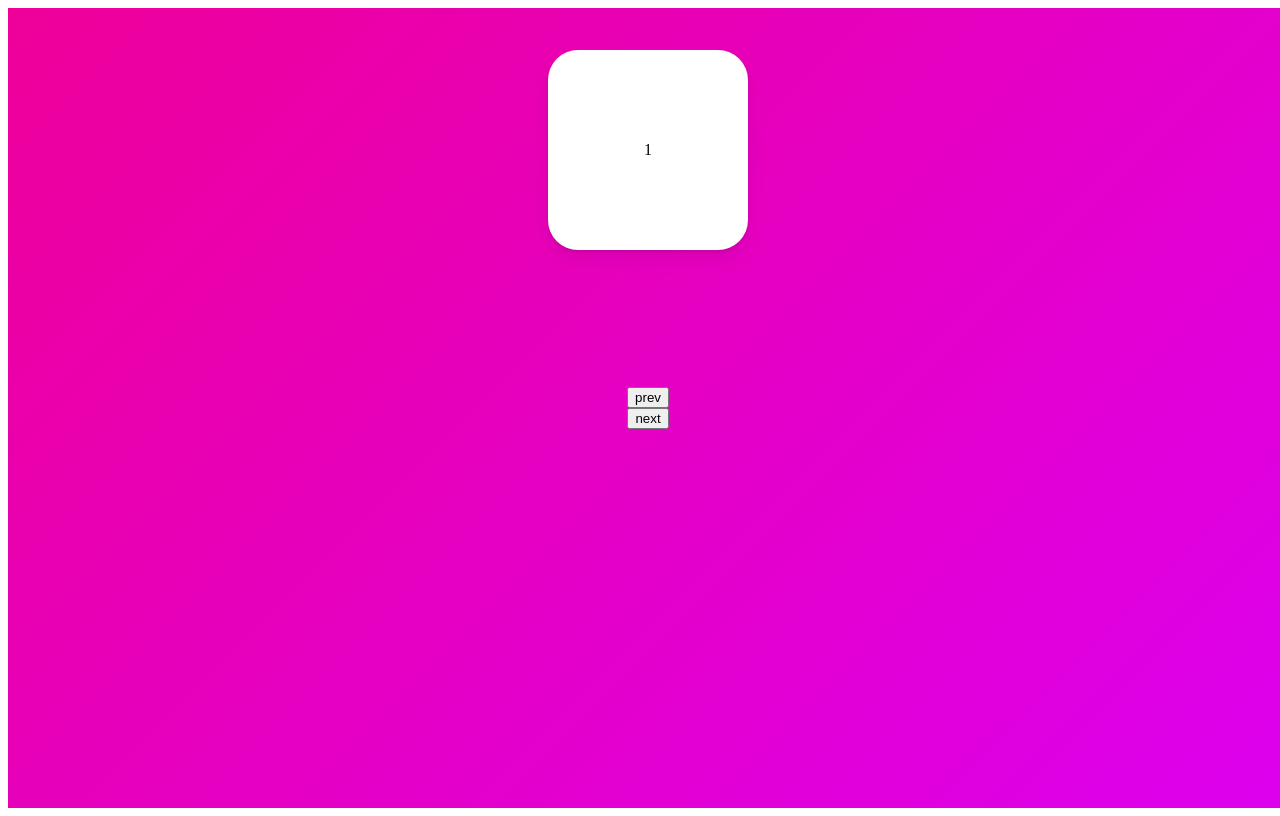
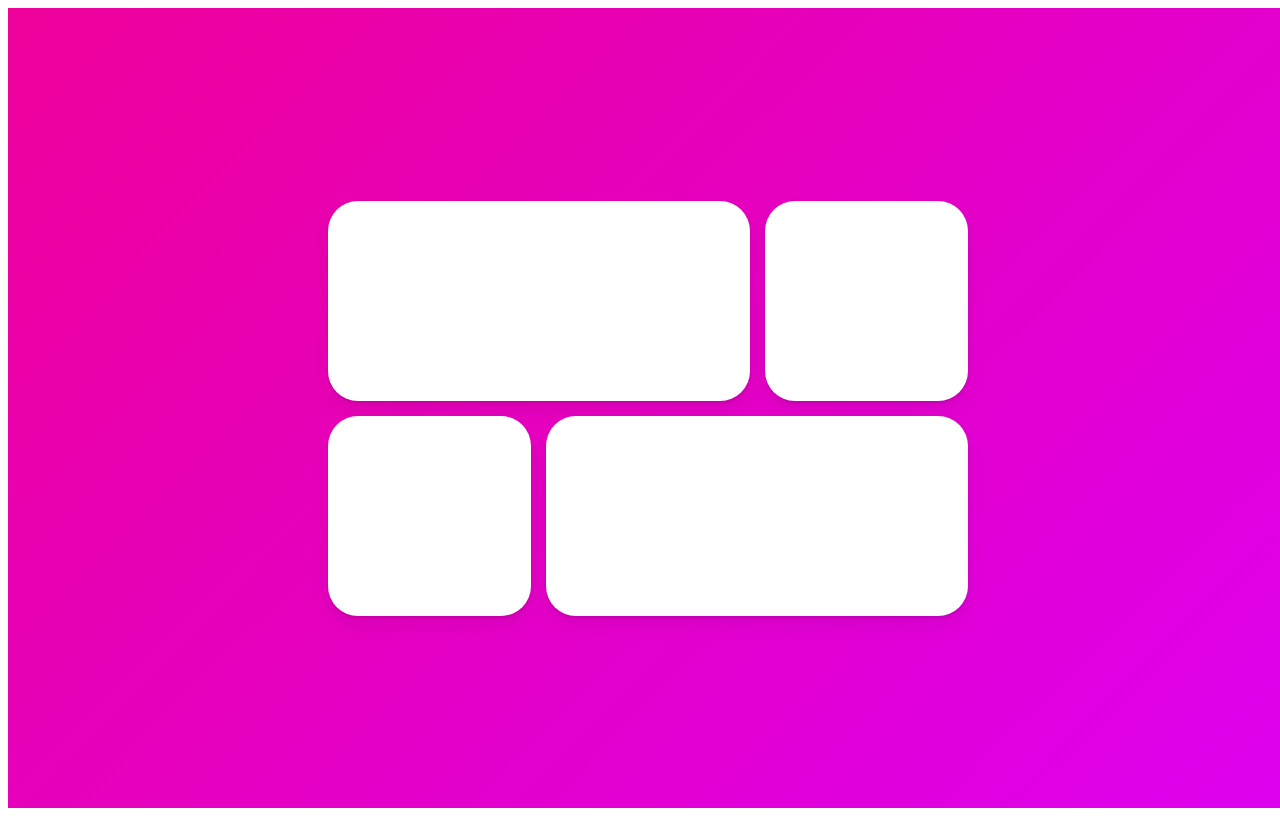
Before and after one commit to DINGUNOTE/react-master-class, a React (Create React App) app in the folder class-one/: page / in a window 1280 px wide. Built offline with nearby package versions, Linux system fonts and the light colour scheme.

Commit message:
feat: layout animation test

```diff
--- a/class-one/src/App.js
+++ b/class-one/src/App.js
@@ -10,82 +10,69 @@ import { useEffect, useState } from 'react';
 
 const Wrapper = styled(motion.div)`
   display: flex;
-  flex-direction: column;
   align-items: center;
   justify-content: center;
+  gap: 10vw;
   width: 100vw;
   height: 100vh;
   background: linear-gradient(135deg, rgb(238, 0, 153), rgb(221, 0, 238));
   overflow: hidden;
 `;
 
+const Grid = styled.div`
+  display: grid;
+  grid-template-columns: repeat(3, 1fr);
+  gap: 15px;
+  width: 50vw;
+  div:first-child,
+  div:last-child {
+    grid-column: span 2;
+  }
+`;
+
 const Box = styled(motion.div)`
-  position: absolute;
-  top: 50px;
   display: flex;
   align-items: center;
   justify-content: center;
-  width: 200px;
   height: 200px;
   background-color: rgba(255, 255, 255, 1);
   border-radius: 30px;
   box-shadow: 0 2px 3px rgba(0, 0, 0, 0.1), 0 10px 20px rgba(0, 0, 0, 0.06);
 `;
 
-const boxVariants = {
-  entry: (isPrev) => ({
-    x: isPrev ? -500 : 500,
-    opacity: 0,
-    scale: 0,
-  }),
-  center: {
-    x: 0,
-    opacity: 1,
-    scale: 1,
-    transition: { duration: 0.3 },
-  },
-  exit: (isPrev) => ({
-    x: isPrev ? 500 : -500,
-    opacity: 0,
-    scale: 0,
-    transition: { duration: 0.3 },
-  }),
-};
+const Overlay = styled(motion.div)`
+  position: absolute;
+  display: flex;
+  align-items: center;
+  justify-content: center;
+  width: 100%;
+  height: 100%;
+`;
 
 const App = () => {
-  const [isPrev, setIsPrev] = useState(false);
-
-  const [visible, setVisible] = useState(1);
-  const prevSlide = () => {
-    setIsPrev(true);
-    setVisible((prev) => (prev === 1 ? 1 : prev - 1));
-  };
-  const nextSlide = () => {
-    setIsPrev(false);
-    setVisible((prev) => (prev === 10 ? 10 : prev + 1));
-  };
+  const Arr = [1, 2, 3, 4];
+  const [id, setId] = useState(null);
+  console.log(id);
 
   return (
     <Wrapper>
-      <AnimatePresence custom={isPrev} mode="wait">
-        <Box
-          key={visible}
-          variants={boxVariants}
-          custom={isPrev}
-          initial="entry"
-          animate="center"
-          exit="exit"
-        >
-          {visible}
-        </Box>
+      <Grid>
+        {Arr.map((n) => (
+          <Box key={n} layoutId={n} onClick={() => setId(n)} />
+        ))}
+      </Grid>
+      <AnimatePresence>
+        {id ? (
+          <Overlay
+            initial={{ backgroundColor: 'rgba(0, 0, 0, 0)' }}
+            animate={{ backgroundColor: 'rgba(0, 0, 0, 0.5)' }}
+            exit={{ backgroundColor: 'rgba(0, 0, 0, 0)' }}
+            onClick={() => setId(null)}
+          >
+            <Box layoutId={id} style={{ width: 400, height: 200 }} />
+          </Overlay>
+        ) : null}
       </AnimatePresence>
-
-      <button type="button" onClick={prevSlide}>
-        prev
-      </button>
-      <button type="button" onClick={nextSlide}>
-        next
-      </button>
     </Wrapper>
   );
 };
```
